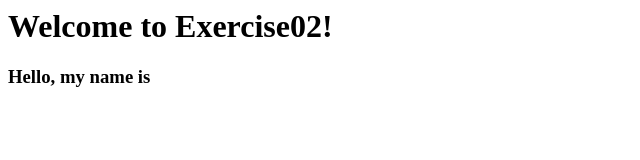
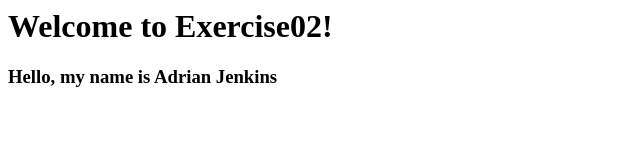
Before and after one commit to donnelldebnam/GitCodingChallenges, a plain HTML site: page src/Exercise02/index.html in a window 1280 px wide. Shown: the whole page, without its empty margins (0-640 px from the left). Drawn offline with Linux system fonts and the light colour scheme.

Commit message:
Added my name [Adrian Jenkins] to the h3 tag

```diff
--- a/src/Exercise02/index.html
+++ b/src/Exercise02/index.html
@@ -6,7 +6,7 @@
 
 	<body>
 		<h1>Welcome to Exercise02!</h1>
-		<h3>Hello, my name is </h3>
+		<h3>Hello, my name is Adrian Jenkins</h3>
 	</body>
 
 </html>
```
